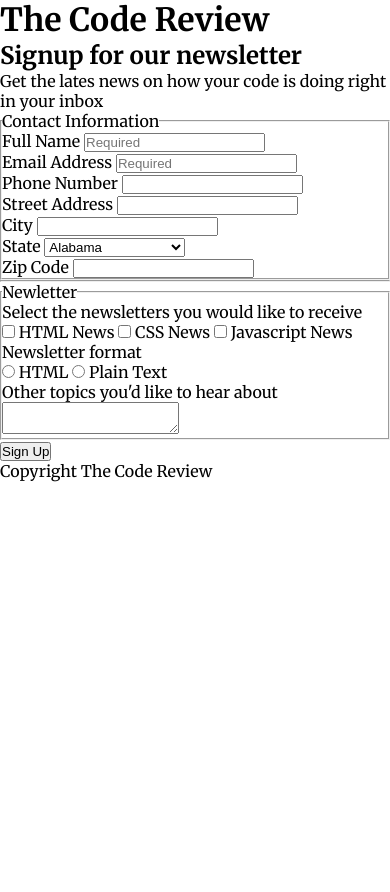
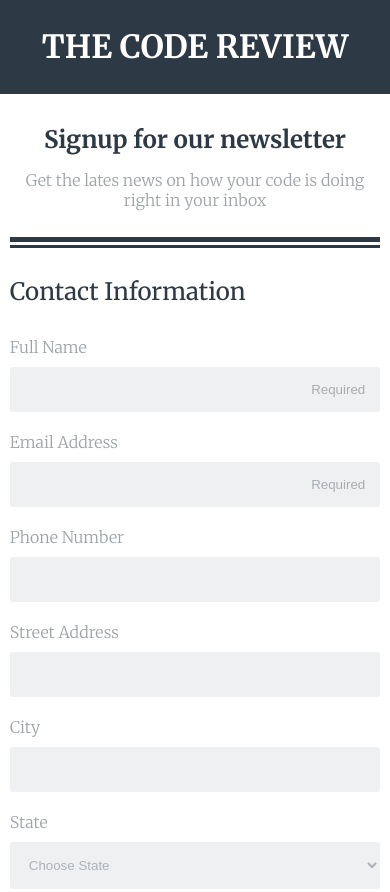
Before and after one commit to marcsanchez1/Registration-Form, a plain HTML site: page index.html in a window 390 px wide. Shown: the top 892 px of the page. Before the commit the page ends 844 px from the top, so only its background shows below. Drawn offline with Linux system fonts and the light colour scheme.

Commit message:
Added CSS for Contact Info section for mobile devices

```diff
--- a/css/styles.css
+++ b/css/styles.css
@@ -6,4 +6,122 @@
 
 body {
   font-family: "Merriweather", serif;
+  color: rgb(45, 57, 69);
 }
+
+h1,
+h2,
+h3 {
+  margin: 0;
+  padding: 0;
+}
+
+.container {
+  width: 95%;
+  max-width: 600px;
+  margin: auto;
+}
+
+/* ======================================
+                HEADER
+========================================*/
+h1.page-header {
+  display: block;
+  text-align: center;
+  padding: 27px 0;
+  background: rgb(45, 57, 69);
+  color: rgb(255, 255, 255);
+  text-transform: uppercase;
+  margin-bottom: 30px;
+}
+
+/* ======================================
+              SIGNUP HEADING
+========================================*/
+h2.form-title {
+  text-align: center;
+  margin-bottom: 15px;
+}
+
+h2.form-title + p.description {
+  position: relative;
+  color: rgb(157, 163, 168);
+  font-weight: 300;
+  text-align: center;
+  width: 100%;
+  margin: 0 auto 28px;
+  padding-bottom: 35px;
+  border-bottom: 3px solid rgb(45, 57, 69);
+}
+
+h2.form-title + p.description::before {
+  content: "";
+  display: block;
+  position: absolute;
+  left: 0;
+  bottom: 3px;
+  width: 100%;
+  height: 5px;
+  background: rgb(45, 57, 69);
+}
+
+/* ======================================
+                  FORM
+========================================*/
+form {
+  display: flex;
+  flex-direction: column;
+}
+
+fieldset {
+  border: none;
+}
+
+fieldset legend {
+  color: rgb(45, 57, 69);
+  font-size: 24px;
+  font-weight: 400;
+  margin-bottom: 30px;
+}
+
+/* Form Group */
+.form-group {
+  display: flex;
+  flex-direction: column;
+  margin-bottom: 20px;
+  color: rgb(157, 163, 168);
+}
+
+label {
+  margin-bottom: 10px;
+  font-weight: 300;
+}
+
+input[type="text"],
+input[type="tel"],
+select {
+  padding: 15px;
+  border-radius: 3px;
+  border: none;
+  outline: none;
+  background: rgb(239, 240, 241);
+  transition: 0.1s ease-in-out;
+}
+
+input::placeholder {
+  text-align: right;
+  color: #a8adb2;
+  /* font-style: italic; */
+}
+
+input:focus {
+  border: 2px solid rgb(45, 57, 69);
+}
+
+select {
+  color: rgb(173, 178, 183);
+}
+
+input[id="zip"] {
+  width: 50%;
+}
--- a/index.html
+++ b/index.html
@@ -11,9 +11,9 @@
     <link rel="stylesheet" href="css/styles.css" />
   </head>
   <body>
-    <h1>The Code Review</h1>
+    <h1 class="page-header">The Code Review</h1>
     <div class="container">
-      <h2>Signup for our newsletter</h2>
+      <h2 class="form-title">Signup for our newsletter</h2>
       <p class="description">Get the lates news on how your code is doing right in your inbox</p>
       <form>
         <fieldset class="contact">
@@ -42,6 +42,7 @@
           <div class="form-group">
             <label for="state">State</label>
             <select name="user_state" id="state">
+              <option value="none">Choose State</option>
               <option value="AL">Alabama</option>
               <option value="AK">Alaska</option>
               <option value="AZ">Arizona</option>
```
